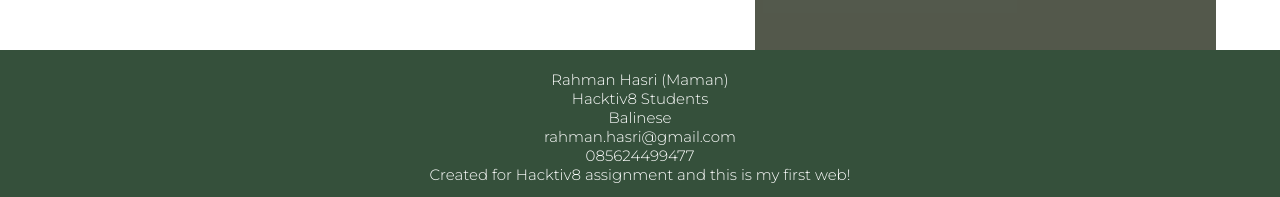
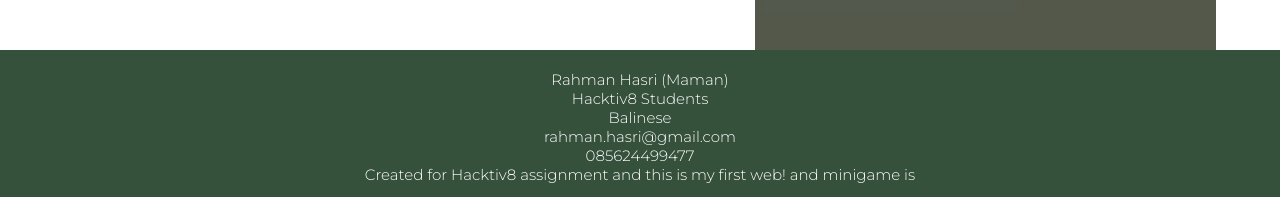
Before and after one commit to rahmanhasri/rahmanhasri, a plain HTML site: page about.html in a window 1280 px wide. Shown: the part 1258-1455 px from the top of the page. Drawn offline with Linux system fonts and the light colour scheme.

Commit message:
add link

```diff
--- a/about.html
+++ b/about.html
@@ -54,7 +54,7 @@ Breathe, and enjoy each moment of this life. They’re too fleeting and few to w
       Balinese <br>
       rahman.hasri@gmail.com <br>
       085624499477<br />
-      Created for Hacktiv8 assignment and this is my first web! </p>
+      Created for Hacktiv8 assignment and this is my first web! and minigame is <a href="/tebakKata/index.html"></a> </p>
   </div>
 </body>
 
```
